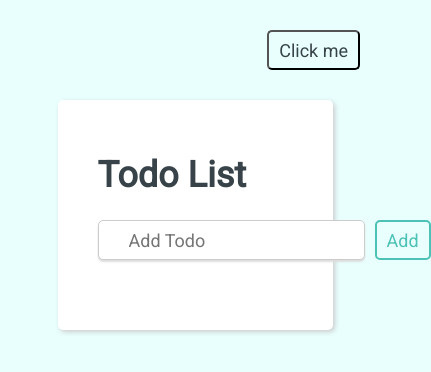
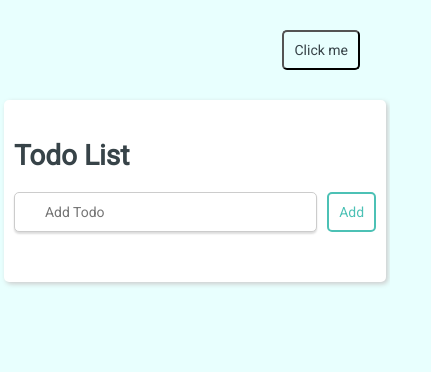
Before and after one commit to FotiniaFrost/ToDoList, a plain HTML site: page index.html in a window 390 px wide. Shown: the whole page, 431 px wide, since content can reach past the window. Drawn offline with Linux system fonts and the light colour scheme.

Commit message:
Add files via upload

```diff
--- a/css/main.css
+++ b/css/main.css
@@ -4,27 +4,32 @@
 @media -sass-debug-info{filename{font-family:file\:\/\/C\:\/Users\/Fotinia\/Desktop\/To\%20Do\/css\/main\.scss}line{font-family:\000038}}
 body {
   position: relative;
+  width: 100%;
+  height: 100%;
   font-family: 'Roboto', sans-serif;
   font-size: 18px;
   background: #e8fffe;
   color: #374348;
-  padding: 100px 0; }
+  padding: 100px 0;
+  overflow-x: hidden; }
 
-@media -sass-debug-info{filename{font-family:file\:\/\/C\:\/Users\/Fotinia\/Desktop\/To\%20Do\/css\/main\.scss}line{font-family:\0000316}}
+@media -sass-debug-info{filename{font-family:file\:\/\/C\:\/Users\/Fotinia\/Desktop\/To\%20Do\/css\/main\.scss}line{font-family:\0000319}}
 .main {
   background-color: #fff;
-  width: 50%;
+  width: 70%;
   margin: 0 auto;
   padding: 30px 40px 70px;
   -webkit-box-shadow: 2px 2px 5px #ccc;
           box-shadow: 2px 2px 5px #ccc;
-  border-radius: 5px; }
+  border-radius: 5px;
+  -webkit-box-sizing: border-box;
+          box-sizing: border-box; }
 
-@media -sass-debug-info{filename{font-family:file\:\/\/C\:\/Users\/Fotinia\/Desktop\/To\%20Do\/css\/main\.scss}line{font-family:\0000324}}
+@media -sass-debug-info{filename{font-family:file\:\/\/C\:\/Users\/Fotinia\/Desktop\/To\%20Do\/css\/main\.scss}line{font-family:\0000328}}
 h1 {
   font-weight: bold; }
 
-@media -sass-debug-info{filename{font-family:file\:\/\/C\:\/Users\/Fotinia\/Desktop\/To\%20Do\/css\/main\.scss}line{font-family:\0000328}}
+@media -sass-debug-info{filename{font-family:file\:\/\/C\:\/Users\/Fotinia\/Desktop\/To\%20Do\/css\/main\.scss}line{font-family:\0000332}}
 .listItem, .addItem, .updateItem {
   display: -webkit-box;
   display: -ms-flexbox;
@@ -34,7 +39,7 @@ h1 {
           align-items: center;
   margin-top: 20px; }
 
-@media -sass-debug-info{filename{font-family:file\:\/\/C\:\/Users\/Fotinia\/Desktop\/To\%20Do\/css\/main\.scss}line{font-family:\0000334}}
+@media -sass-debug-info{filename{font-family:file\:\/\/C\:\/Users\/Fotinia\/Desktop\/To\%20Do\/css\/main\.scss}line{font-family:\0000338}}
 input[type='text'] {
   width: auto;
   height: 40px;
@@ -52,13 +57,13 @@ input[type='text'] {
   -webkit-box-flex: 1;
       -ms-flex: 1;
           flex: 1; }
-@media -sass-debug-info{filename{font-family:file\:\/\/C\:\/Users\/Fotinia\/Desktop\/To\%20Do\/css\/main\.scss}line{font-family:\0000344}}
+@media -sass-debug-info{filename{font-family:file\:\/\/C\:\/Users\/Fotinia\/Desktop\/To\%20Do\/css\/main\.scss}line{font-family:\0000348}}
   input[type='text']:focus {
     border: 1px solid #77b6f5;
     -webkit-box-shadow: 0 0 5px #77b6f5;
             box-shadow: 0 0 5px #77b6f5;
     outline: 0; }
-@media -sass-debug-info{filename{font-family:file\:\/\/C\:\/Users\/Fotinia\/Desktop\/To\%20Do\/css\/main\.scss}line{font-family:\0000349}}
+@media -sass-debug-info{filename{font-family:file\:\/\/C\:\/Users\/Fotinia\/Desktop\/To\%20Do\/css\/main\.scss}line{font-family:\0000353}}
   input[type='text'].redPlac::-webkit-input-placeholder {
     color: #e3342f;
     opacity: 0.7; }
@@ -72,57 +77,57 @@ input[type='text'] {
     color: #e3342f;
     opacity: 0.7; }
 
-@media -sass-debug-info{filename{font-family:file\:\/\/C\:\/Users\/Fotinia\/Desktop\/To\%20Do\/css\/main\.scss}line{font-family:\0000354}}
+@media -sass-debug-info{filename{font-family:file\:\/\/C\:\/Users\/Fotinia\/Desktop\/To\%20Do\/css\/main\.scss}line{font-family:\0000358}}
 input[type='checkbox'] {
   width: 20px;
   height: 20px;
   cursor: pointer; }
-@media -sass-debug-info{filename{font-family:file\:\/\/C\:\/Users\/Fotinia\/Desktop\/To\%20Do\/css\/main\.scss}line{font-family:\0000358}}
+@media -sass-debug-info{filename{font-family:file\:\/\/C\:\/Users\/Fotinia\/Desktop\/To\%20Do\/css\/main\.scss}line{font-family:\0000362}}
   input[type='checkbox']:checked + .textTodo {
     opacity: 0.7;
     text-decoration: line-through; }
 
-@media -sass-debug-info{filename{font-family:file\:\/\/C\:\/Users\/Fotinia\/Desktop\/To\%20Do\/css\/main\.scss}line{font-family:\0000364}}
+@media -sass-debug-info{filename{font-family:file\:\/\/C\:\/Users\/Fotinia\/Desktop\/To\%20Do\/css\/main\.scss}line{font-family:\0000368}}
 ul {
   list-style: none;
   margin: 0;
   padding: 0; }
 
-@media -sass-debug-info{filename{font-family:file\:\/\/C\:\/Users\/Fotinia\/Desktop\/To\%20Do\/css\/main\.scss}line{font-family:\0000370}}
+@media -sass-debug-info{filename{font-family:file\:\/\/C\:\/Users\/Fotinia\/Desktop\/To\%20Do\/css\/main\.scss}line{font-family:\0000374}}
 .button {
   height: 40px;
   border-radius: 5px;
   background-color: inherit;
   padding: 0 10px;
   margin-left: 10px; }
-@media -sass-debug-info{filename{font-family:file\:\/\/C\:\/Users\/Fotinia\/Desktop\/To\%20Do\/css\/main\.scss}line{font-family:\0000377}}
+@media -sass-debug-info{filename{font-family:file\:\/\/C\:\/Users\/Fotinia\/Desktop\/To\%20Do\/css\/main\.scss}line{font-family:\0000381}}
   .button__green {
     border: 2px solid #4cc1b5;
     color: #4cc1b5; }
-@media -sass-debug-info{filename{font-family:file\:\/\/C\:\/Users\/Fotinia\/Desktop\/To\%20Do\/css\/main\.scss}line{font-family:\0000380}}
+@media -sass-debug-info{filename{font-family:file\:\/\/C\:\/Users\/Fotinia\/Desktop\/To\%20Do\/css\/main\.scss}line{font-family:\0000384}}
     .button__green:hover {
       background-color: #4cc1b5;
       color: #fff; }
-@media -sass-debug-info{filename{font-family:file\:\/\/C\:\/Users\/Fotinia\/Desktop\/To\%20Do\/css\/main\.scss}line{font-family:\0000385}}
+@media -sass-debug-info{filename{font-family:file\:\/\/C\:\/Users\/Fotinia\/Desktop\/To\%20Do\/css\/main\.scss}line{font-family:\0000389}}
   .button__red {
     border: 2px solid #e3342f;
     color: #e3342f; }
-@media -sass-debug-info{filename{font-family:file\:\/\/C\:\/Users\/Fotinia\/Desktop\/To\%20Do\/css\/main\.scss}line{font-family:\0000388}}
+@media -sass-debug-info{filename{font-family:file\:\/\/C\:\/Users\/Fotinia\/Desktop\/To\%20Do\/css\/main\.scss}line{font-family:\0000392}}
     .button__red:hover {
       background-color: #e3342f;
       color: #fff; }
-@media -sass-debug-info{filename{font-family:file\:\/\/C\:\/Users\/Fotinia\/Desktop\/To\%20Do\/css\/main\.scss}line{font-family:\0000394}}
+@media -sass-debug-info{filename{font-family:file\:\/\/C\:\/Users\/Fotinia\/Desktop\/To\%20Do\/css\/main\.scss}line{font-family:\0000398}}
   .button_clear {
     display: block;
     margin: 50px 0 0 auto; }
-@media -sass-debug-info{filename{font-family:file\:\/\/C\:\/Users\/Fotinia\/Desktop\/To\%20Do\/css\/main\.scss}line{font-family:\0000398}}
+@media -sass-debug-info{filename{font-family:file\:\/\/C\:\/Users\/Fotinia\/Desktop\/To\%20Do\/css\/main\.scss}line{font-family:\00003102}}
   .button_change {
-    position: fixed;
+    position: absolute;
     top: 30px;
     right: 30px;
     background-color: transparent; }
 
-@media -sass-debug-info{filename{font-family:file\:\/\/C\:\/Users\/Fotinia\/Desktop\/To\%20Do\/css\/main\.scss}line{font-family:\00003105}}
+@media -sass-debug-info{filename{font-family:file\:\/\/C\:\/Users\/Fotinia\/Desktop\/To\%20Do\/css\/main\.scss}line{font-family:\00003109}}
 .textTodo {
   -webkit-box-orient: vertical;
   -webkit-box-direction: normal;
@@ -133,12 +138,12 @@ ul {
           flex: 1;
   margin-left: 10px; }
 
-@media -sass-debug-info{filename{font-family:file\:\/\/C\:\/Users\/Fotinia\/Desktop\/To\%20Do\/css\/main\.scss}line{font-family:\00003110}}
+@media -sass-debug-info{filename{font-family:file\:\/\/C\:\/Users\/Fotinia\/Desktop\/To\%20Do\/css\/main\.scss}line{font-family:\00003114}}
 .invis {
   display: none; }
 
 /*Модальное окно*/
-@media -sass-debug-info{filename{font-family:file\:\/\/C\:\/Users\/Fotinia\/Desktop\/To\%20Do\/css\/main\.scss}line{font-family:\00003117}}
+@media -sass-debug-info{filename{font-family:file\:\/\/C\:\/Users\/Fotinia\/Desktop\/To\%20Do\/css\/main\.scss}line{font-family:\00003121}}
 .modalWindow:before {
   content: '';
   background: #000;
@@ -150,7 +155,7 @@ ul {
   opacity: 0.7;
   z-index: 99; }
 
-@media -sass-debug-info{filename{font-family:file\:\/\/C\:\/Users\/Fotinia\/Desktop\/To\%20Do\/css\/main\.scss}line{font-family:\00003129}}
+@media -sass-debug-info{filename{font-family:file\:\/\/C\:\/Users\/Fotinia\/Desktop\/To\%20Do\/css\/main\.scss}line{font-family:\00003133}}
 .modalMessage {
   position: fixed;
   top: 50%;
@@ -165,12 +170,12 @@ ul {
   opacity: 1;
   text-align: center; }
 
-@media -sass-debug-info{filename{font-family:file\:\/\/C\:\/Users\/Fotinia\/Desktop\/To\%20Do\/css\/main\.scss}line{font-family:\00003143}}
+@media -sass-debug-info{filename{font-family:file\:\/\/C\:\/Users\/Fotinia\/Desktop\/To\%20Do\/css\/main\.scss}line{font-family:\00003147}}
 input[type="checkbox"] {
   opacity: 0;
   position: relative; }
 
-@media -sass-debug-info{filename{font-family:file\:\/\/C\:\/Users\/Fotinia\/Desktop\/To\%20Do\/css\/main\.scss}line{font-family:\00003147}}
+@media -sass-debug-info{filename{font-family:file\:\/\/C\:\/Users\/Fotinia\/Desktop\/To\%20Do\/css\/main\.scss}line{font-family:\00003151}}
 label {
   position: absolute;
   display: inline-block;
@@ -180,7 +185,7 @@ label {
   border-radius: 3px;
   cursor: pointer; }
 
-@media -sass-debug-info{filename{font-family:file\:\/\/C\:\/Users\/Fotinia\/Desktop\/To\%20Do\/css\/main\.scss}line{font-family:\00003157}}
+@media -sass-debug-info{filename{font-family:file\:\/\/C\:\/Users\/Fotinia\/Desktop\/To\%20Do\/css\/main\.scss}line{font-family:\00003161}}
 label:after {
   content: url(../img/);
   display: block;
@@ -197,8 +202,20 @@ label:after {
   -webkit-transition: width 0.30s;
   transition: width 0.30s; }
 
-@media -sass-debug-info{filename{font-family:file\:\/\/C\:\/Users\/Fotinia\/Desktop\/To\%20Do\/css\/main\.scss}line{font-family:\00003172}}
+@media -sass-debug-info{filename{font-family:file\:\/\/C\:\/Users\/Fotinia\/Desktop\/To\%20Do\/css\/main\.scss}line{font-family:\00003176}}
 input[type="checkbox"]:checked ~ label:after {
   width: 30px;
   height: 30px;
   opacity: 1; }
+
+/* Extra Small Devices, Phones */
+@media only screen and (max-width: 768px) {
+@media -sass-debug-info{filename{font-family:file\:\/\/C\:\/Users\/Fotinia\/Desktop\/To\%20Do\/css\/main\.scss}line{font-family:\00003186}}
+  .main {
+    width: 98%;
+    padding: 20px 10px 50px; } }
+/* Extra Small Devices, Phones */
+@media only screen and (max-width: 480px) {
+@media -sass-debug-info{filename{font-family:file\:\/\/C\:\/Users\/Fotinia\/Desktop\/To\%20Do\/css\/main\.scss}line{font-family:\00003195}}
+  body {
+    font-size: 14px; } }
```
